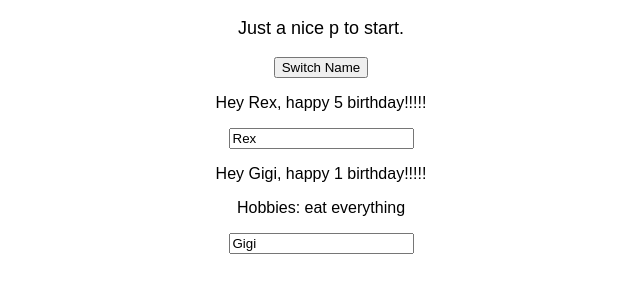
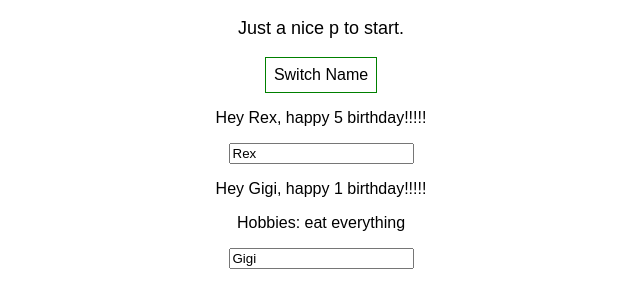
Before and after one commit to sanuma02/react, a React (Create React App) app in the folder first/: page / in a window 1280 px wide. Shown: the top 308 px of the page, without its empty margins (319-959 px from the left). Built offline with nearby package versions, Linux system fonts and the light colour scheme.

Commit message:
adding style on component not on css file

```diff
--- a/first/src/App.js
+++ b/first/src/App.js
@@ -31,13 +31,27 @@
 
   }
 
+
+
+
   render() {
+
+    const style = {
+      backgroundColor: 'white',
+      font: 'inherit',
+      border: '1px solid green',
+      padding: '8px',
+      cursor: 'pointer'
+    };
+
+
+
     return (
       <div className="App">
         <p className="App-intro">
           Just a nice p to start.
         </p>
-        <button onClick={() => this.switchNameHandler('Rexy Jose!!')}>Switch Name</button>
+        <button onClick={() => this.switchNameHandler('Rexy Jose!!')} style={style}>Switch Name</button>
         <Person name={this.state.persons[0].name} age={this.state.persons[0].age} click={this.switchNameHandler.bind(this, 'Rexy!')}/>
         <Person name={this.state.persons[1].name} age={this.state.persons[1].age} changed={this.nameChangedHandler} >Hobbies: eat everything</Person>
       </div>
```
